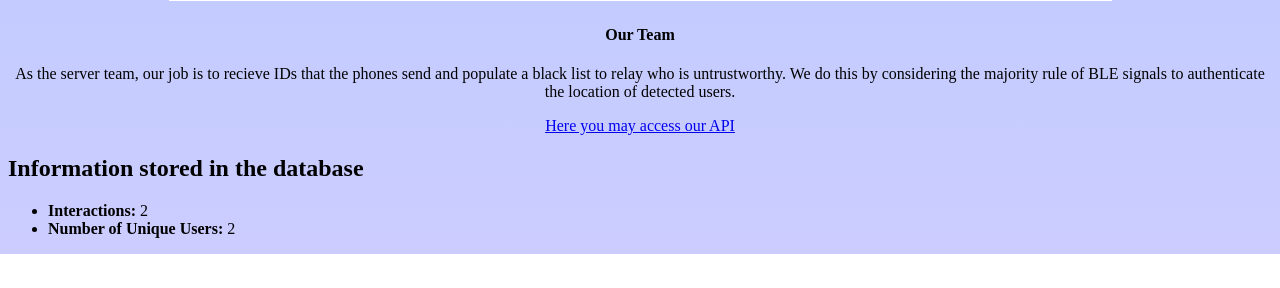
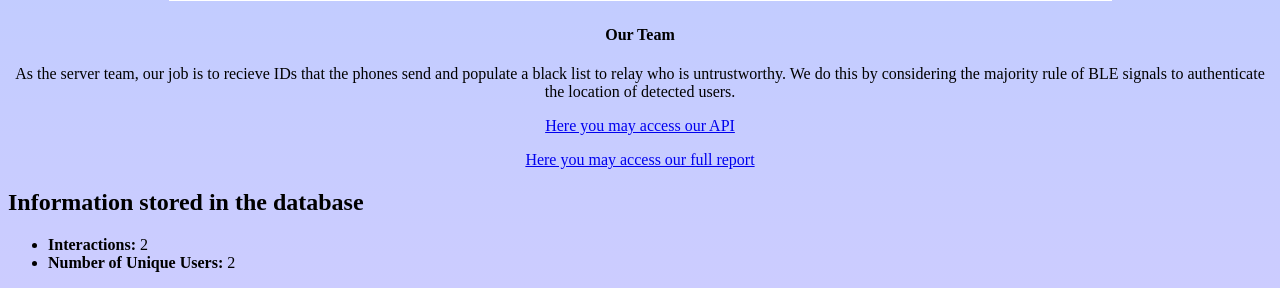
Before and after one commit to nahmann/DSC180-B16, a Django app: page / in a window 1280 px wide. Shown: the part 1238-1526 px from the top of the page. Before the commit the page ends 1492 px from the top, so only its background shows below. Run offline with Django 4.2, Linux system fonts and the light colour scheme; data comes from the database, SQL or seed files in the repository.

Commit message:
Update index.html

```diff
--- a/locationConsensus/templates/index.html
+++ b/locationConsensus/templates/index.html
@@ -51,6 +51,8 @@
     </p>
     <p><a href='{% url 'locationConsensus:api-root' %}'>Here you may access our API</a></p>
 
+    <p><a href='https://docs.google.com/document/d/1b4y0zB06y4HQ-aKkMiU41FJzYceVkcxbxp7MhrSX6FE/edit?usp=sharing'>Here you may access our full report</a></p>
+
     <h2>Information stored in the database</h2>
     <ul>
       <li><strong>Interactions:</strong> {{ num_interactions }}</li>
```
